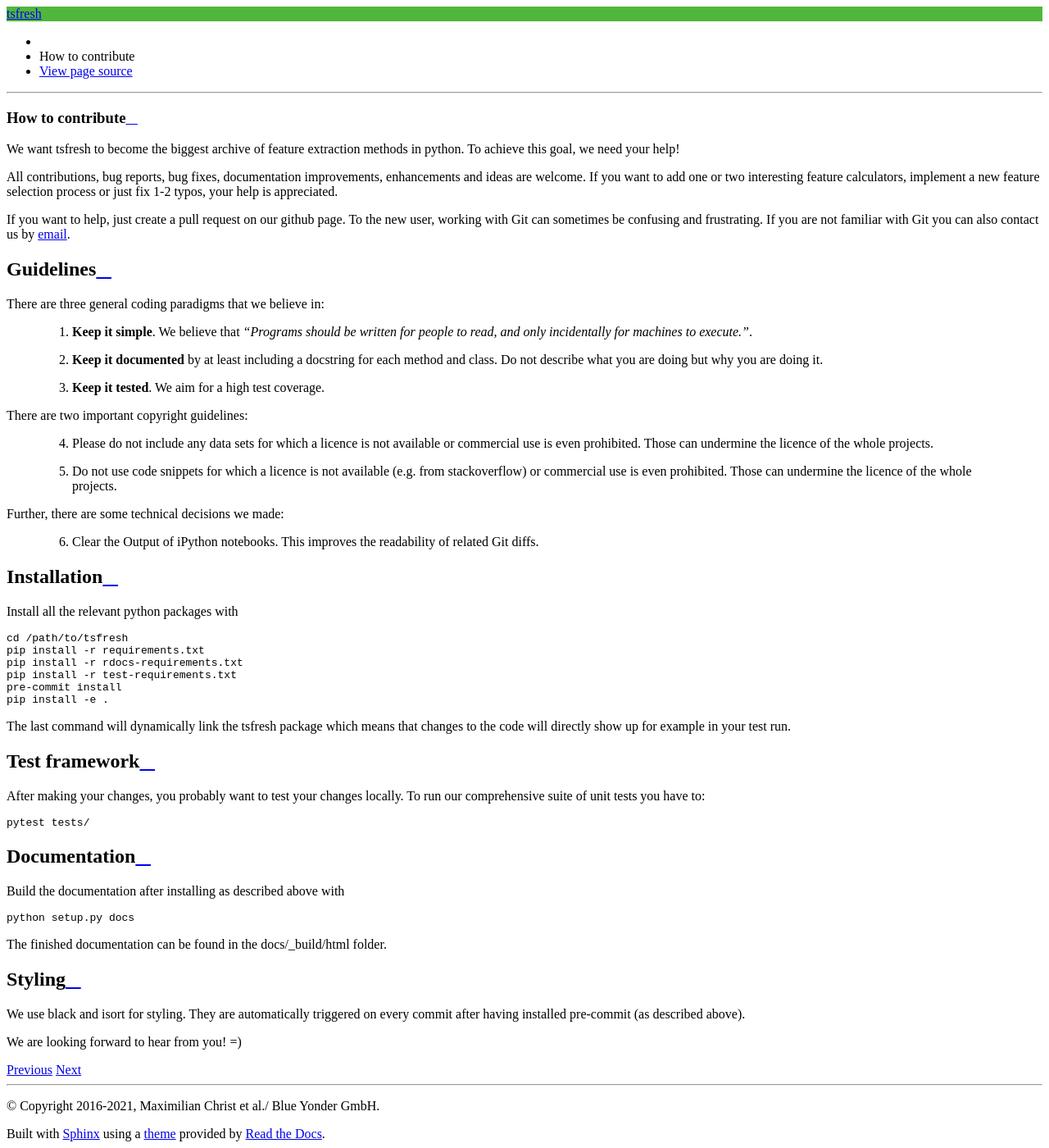
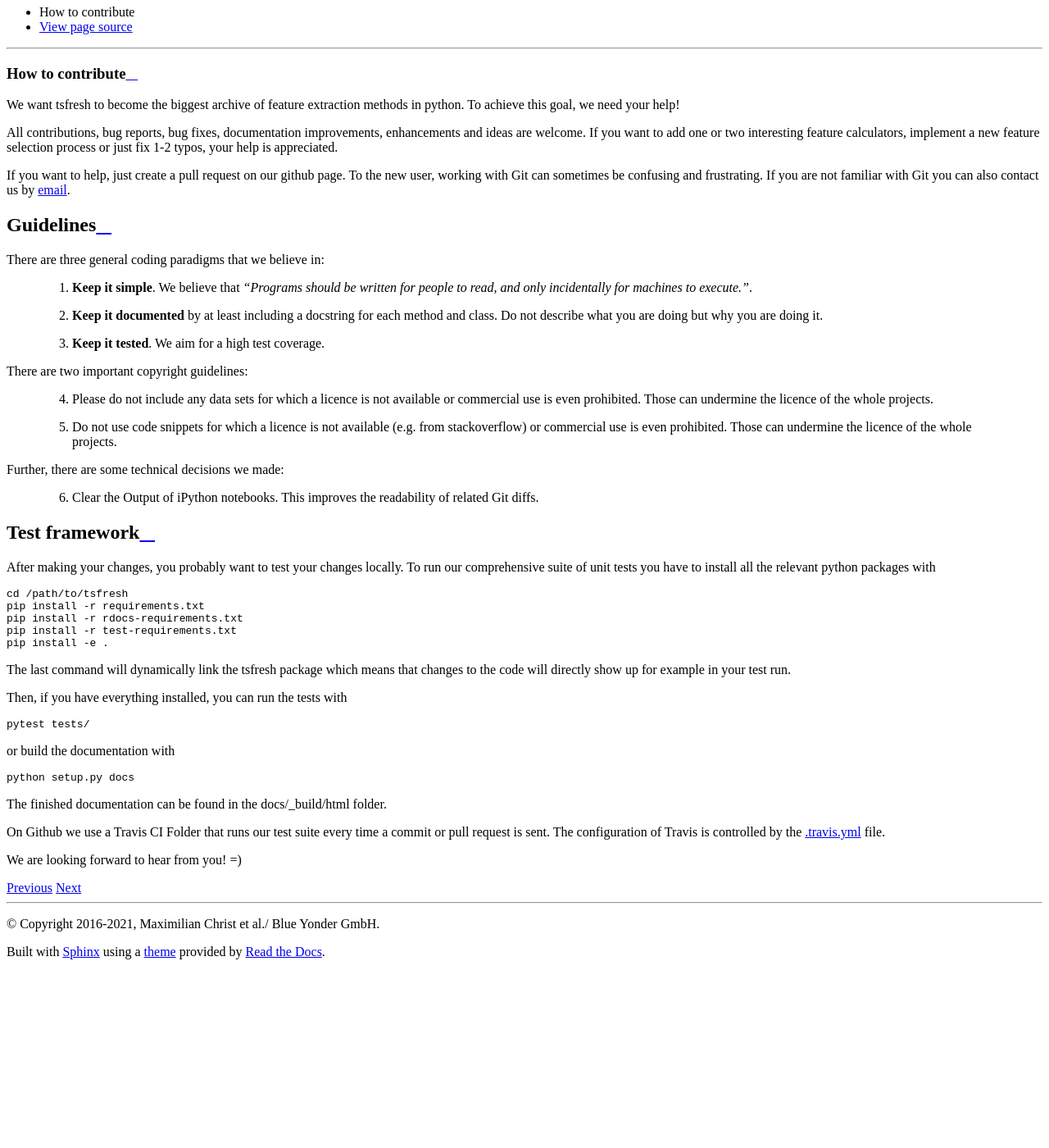
Before and after one commit to blue-yonder/tsfresh, a Sphinx documentation site: the page built from docs/text/how_to_contribute.rst, in a window 1280 px wide and 1400 px high, scrolled down 485 px. Shown: the whole window at 82% size. Built offline with Sphinx 7.4.7 and the Read the Docs theme 2.0.0, drawn with Linux system fonts in a browser that asks for light colours; formulas are drawn with MathJax 3; the version number could not be read and is left out; after the commit the page ends 1663 px from its top, so only the background shows below that; some of the changed text lies outside the part shown.

Commit message:
Revert the styling changes on docs

```diff
--- a/docs/conf.py
+++ b/docs/conf.py
@@ -9,6 +9,12 @@
 # serve to show the default.
 
 import datetime
+import sys
+
+# If extensions (or modules to document with autodoc) are in another directory,
+# add these directories to sys.path here. If the directory is relative to the
+# documentation root, use os.path.abspath to make it absolute, like shown here.
+# sys.path.insert(0, os.path.abspath('.'))
 
 # -- Hack for ReadTheDocs ------------------------------------------------------
 # This hack is necessary since RTD does not issue `sphinx-apidoc` before running
@@ -17,18 +23,10 @@
 # DON'T FORGET: Check the box "Install your project inside a virtualenv using
 # setup.py install" in the RTD Advanced Settings.
 import os
-import sys
-
-# If extensions (or modules to document with autodoc) are in another directory,
-# add these directories to sys.path here. If the directory is relative to the
-# documentation root, use os.path.abspath to make it absolute, like shown here.
-# sys.path.insert(0, os.path.abspath('.'))
-
 
 on_rtd = os.environ.get("READTHEDOCS", None) == "True"
 if on_rtd:
     import inspect
-
     from sphinx import apidoc
 
     __location__ = os.path.join(
@@ -171,7 +169,9 @@
 
 # From https://rackerlabs.github.io/docs-rackspace/tools/rtd-tables.html
 html_context = {
-    "css_files": ["_static/theme_override.css",],  # override wide tables in RTD theme
+    "css_files": [
+        "_static/theme_override.css",  # override wide tables in RTD theme
+    ],
 }
 
 # If not '', a 'Last updated on:' timestamp is inserted at every page bottom,
--- a/docs/text/how_to_contribute.rst
+++ b/docs/text/how_to_contribute.rst
@@ -39,10 +39,12 @@
     6. Clear the Output of iPython notebooks. This improves the readability of related Git diffs.
 
 
-Installation
-''''''''''''
+Test framework
+''''''''''''''
 
-Install all the relevant python packages with
+After making your changes, you probably want to test your changes locally. To run our comprehensive suite of unit tests
+you have to install all the relevant python packages with
+
 
 .. code::
 
@@ -50,19 +52,13 @@
     pip install -r requirements.txt
     pip install -r rdocs-requirements.txt
     pip install -r test-requirements.txt
-    pre-commit install
     pip install -e .
 
 
 The last command will dynamically link the tsfresh package which means that changes to the code will directly show up
 for example in your test run.
 
-
-Test framework
-''''''''''''''
-
-After making your changes, you probably want to test your changes locally. To run our comprehensive suite of unit tests
-you have to:
+Then, if you have everything installed, you can run the tests with
 
 
 .. code::
@@ -70,10 +66,7 @@
     pytest tests/
 
 
-Documentation
-'''''''''''''
-
-Build the documentation after installing as described above with
+or build the documentation with
 
 
 .. code::
@@ -81,14 +74,12 @@
     python setup.py docs
 
 
+
 The finished documentation can be found in the docs/_build/html folder.
 
-
-Styling
-'''''''
-
-We use black and isort for styling. They are automatically triggered on every commit after having installed pre-commit
-(as described above).
+On Github we use a Travis CI Folder that runs our test suite every time a commit or pull request is sent. The
+configuration of Travis is controlled by the
+`.travis.yml <https://github.com/blue-yonder/tsfresh/blob/main/.travis.yml>`_ file.
 
 
 We are looking forward to hear from you! =)
```
Also changed, not shown: .pre-commit-config.yaml.
